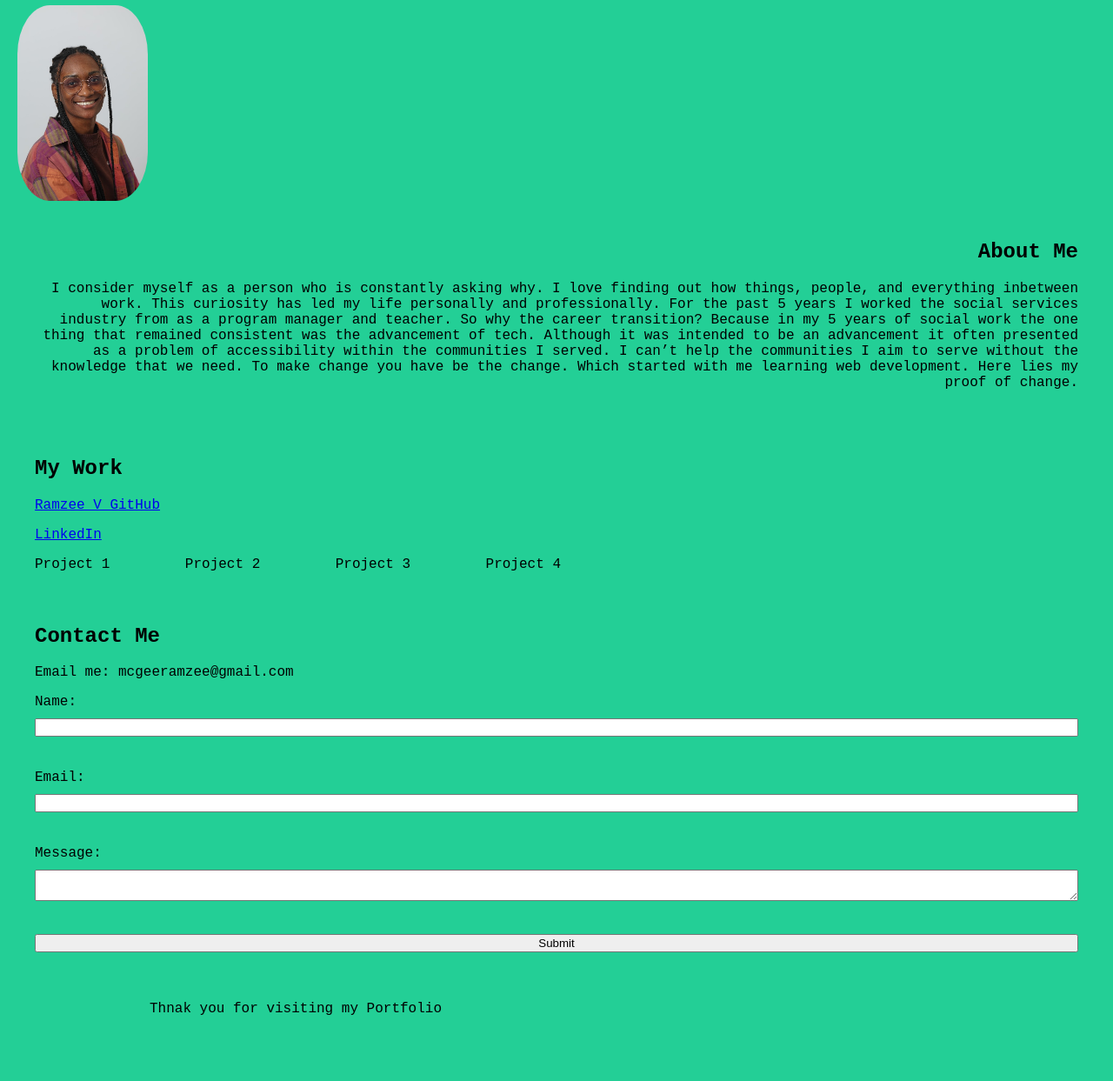
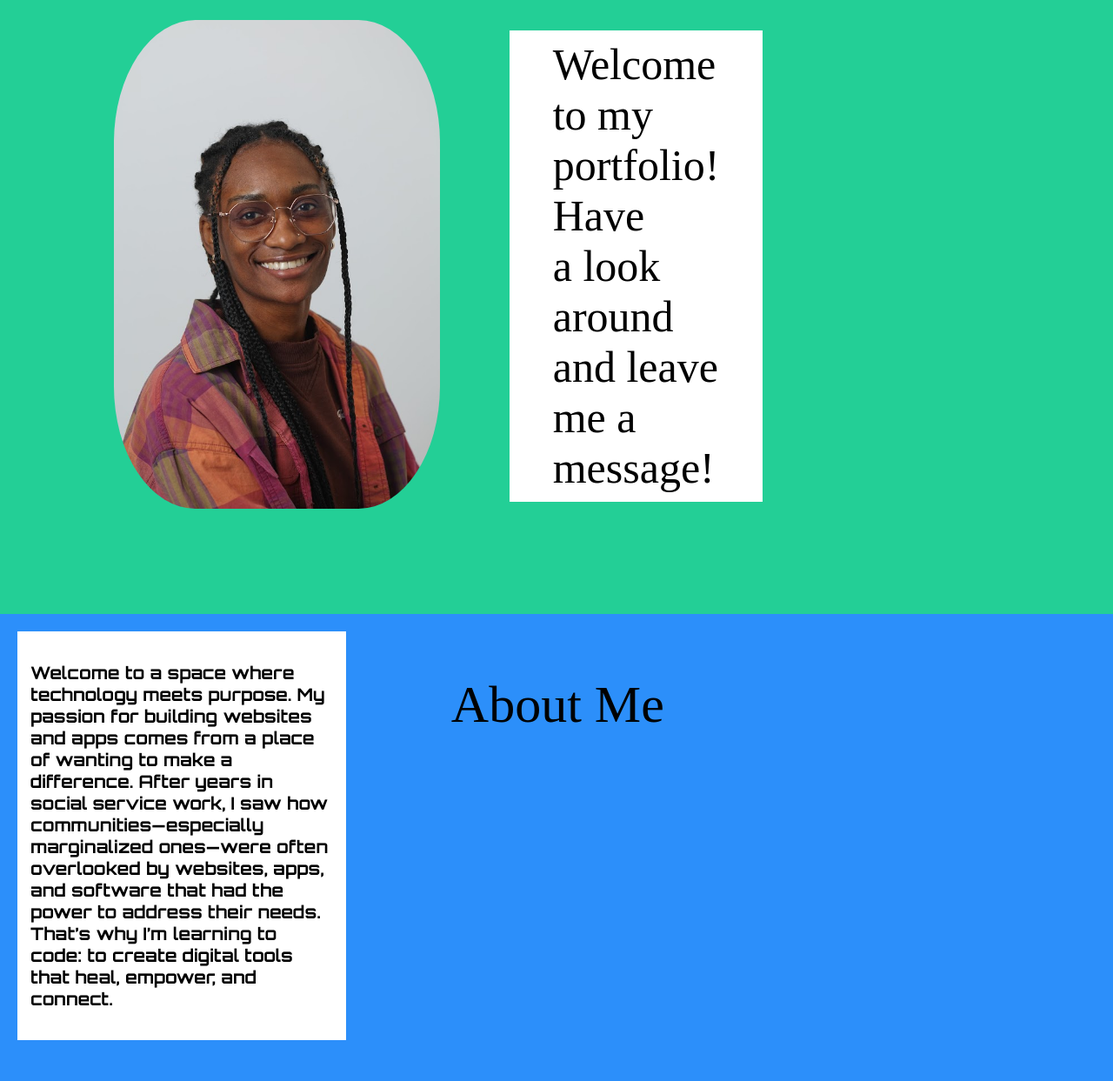
Before and after one commit to rmcgee25/My-Portfolio, a plain HTML site: page index.html in a window 1280 px wide. Shown: the part 94-1337 px from the top of the page at 87% size. Before the commit the page ends 1229 px from the top, so only its background shows below. Drawn offline with Linux system fonts and the light colour scheme; a web font is replaced by a local one.

Commit message:
updated entire web page

```diff
--- a/index.html
+++ b/index.html
@@ -6,69 +6,77 @@
     <meta name="viewport" content="width=device-width, initial-scale=1">
     <title>Ramzee V's Portfolio</title>
     <link rel="stylesheet" href="styles.css">
+    <style>
+        @import url('https://fonts.googleapis.com/css2?family=New+Amsterdam&family=Orbitron:wght@400..900&display=swap');
+        </style>
 </head>
 
 <body>
-
+<div id="navContainer">
     <nav>
         <ul>
             <li><a href="#home">Home</a></li>
-            <li><a href="#about">About Ramzee</a></li>
-            <li><a href="#work">My Work</a></li>
-            <li><a href="#contact">Contact Me</a></li>
+            <li><a href="#about">About Me</a></li>
+            <li><a href="#projects">Portfolio</a></li>
+            <li><a href="#contactContainer">Contact</a></li>
         </ul>
     </nav>
+</div>
 
+    <section id="home">
+        <div class="homeItems">
+            <img src="headshot.jpg" alt="Ramzee V's Headshot">
+        </div>
+        <div class="homeItems">
+            <h1>Welcome to my<br>portfolio!  Have<br>a look around<br>and leave me a<br>message!</h1>
+        </div>
+    </section>
 
-    <div id="home">
-        <h1>Welcome to My Portfolio</h1>
-        <img src="headshot.jpg" alt="A picture of me" width="200" height="300">
-    </div>
+    <section id="about">
+        <h2>About Me</h2>
+        <div id="aboutOne">
+            <p>Welcome to a space where technology meets purpose. My passion for building websites and apps comes from a place of wanting to make a difference. After years in social service work, I saw how communities—especially marginalized ones—were often overlooked by websites, apps, and software that had the power to address their needs. That’s why I’m learning to code: to create digital tools that heal, empower, and connect.</p>
+        </div>
+        <div id="aboutTwo">
+            <p>As someone who’s experienced and worked alongside those who’ve been underserved, I’m committed to building technology that speaks to us—meeting people where they are and offering what’s been missing. This is more than a portfolio; it’s a reflection of my belief in tech as a tool for positive change.</p>
+        </div>
+        <div id="aboutThree">
+            <p>Well, that’s the hope! This portfolio is a snapshot of my journey toward that goal, showcasing a collection of beginner to intermediate projects created by me.</p>
+        </div>
+        </section>
 
-    <div id="about" class="about">
-        <h2>About Me</h2>
-        <p>I consider myself as a person who is constantly asking why. I love finding out how things, people, and everything inbetween work.
-            This curiosity has led my life personally and professionally. For the past 5 years I worked the social services industry from as a program manager
-            and teacher. So why the career transition? Because in my 5 years of social work the one thing that remained consistent was the
-            advancement of tech. Although it was intended to be an advancement it often presented as a problem of accessibility within the communities I
-            served. I can’t help the communities I aim to serve without the knowledge that we need. To make change you have be the change.
-            Which started with me learning web development. Here lies my proof of change.
-        </p>
-    </div>
+    <section id="projects">
+        <h2>My Projects</h2>
+        <ul id="webProjects">
+            <li><a href="https://rmcgee25.github.io/ramzee-mcgeew-jupiter/">Resume Website</a></li>
+            <li><a href="https://rmcgee25.github.io/ramzee-api-portfolio/">API Project</a></li>
+            <li><a href="https://github.com/rmcgee25/ramzee-api-portfolio/blob/main/script.js">Javascript Project</a></li>
+        </ul>
 
-    <div class="work">
-        <h2>My Work</h2>
-        <p> <a href="https://github.com/rmcgee25" target="_blank"> Ramzee V GitHub</a></p>
-        <p><a href="https://www.linkedin.com/in/ramzee-mcgee-williams/" target="_blank">LinkedIn</a></p>
-        <div class="projects">
-            <div class="project-thumbnail">Project 1</div>
-            <div class="project-thumbnail">Project 2</div>
-            <div class="project-thumbnail">Project 3</div>
-            <div class="project-thumbnail">Project 4</div>
-        </div>
-    </div>
+       <!--<ul id="filmProjects">
+            <li>The Love Journal</li>
+        </ul> -->
+    </section>
 
-    <div class="contact">
-        <h2>Contact Me</h2>
-        <p id="email">Email me: mcgeeramzee@gmail.com</p>
+    <section id="contactContainer">
+        <h2>Contact Information</h2>
         <form action="submit-form" method="post">
             <label for="name">Name:</label>
             <input type="text" id="name" name="name" required>
-            <br>
             <label for="email">Email:</label>
             <input type="email" id="email" name="email" required>
-            <br>
             <label for="message">Message:</label>
             <textarea id="message" name="message" required></textarea>
-            <br>
             <input type="submit" value="Submit">
         </form>
-    </div>
+
+        <p> <a href="https://github.com/rmcgee25" target="_blank">Ramzee V GitHub</a></p>
+        <p><a href="https://www.linkedin.com/in/ramzee-mcgee-williams/" target="_blank">LinkedIn</a></p>
+    </section>
 
     <footer>
-        <p>Thnak you for visiting my Portfolio</p>
+        <p>Thank you for visiting my Portfolio</p>
     </footer>
-
 
 </body>
 
--- a/styles.css
+++ b/styles.css
@@ -1,58 +1,103 @@
+html, body {
+    margin: 0;
+    padding: 0;
+    height: 100%;
+    scroll-snap-type: y mandatory;
+}
 body {
-    font-family: 'Courier New';
-    margin: 10px;
-    padding: 10px;
-    background-color: rgb(35, 207, 150)
+    background-color: #23cf96;
+    font-family: "Orbitron", serif;
+}
+
+h1 {
+    font-size: 50px;
+    background-color: white;
+    padding: 10px 50px 10px 50px;
+    font-family: "New Amsterdam", serif;
+    font-weight: 400;
+    font-style: normal;
+    margin-left: 40px;
+}
+
+#navContainer {
+   float: right;
 }
 
 nav ul {
     list-style-type: none;
-    background-color: #333;
+    margin: 0;
+    padding: 0;
 }
 
 nav ul li {
     float: left;
 }
 
-li a{
+li a {
     display: block;
-    color: rgb(255, 255, 255);
+    background-color: white;
+    color: black;
     text-align: right;
-    padding: 15px 15px;
+    padding: 10px;
     text-decoration: none;
     font-weight: bold;
     font-size: large;
+    font-size: 20px;
 }
 
 li a:hover {
-    background-color: #111;
+    background-color: white;
 }
 
 img {
-    max-width: 150px;
     height: auto;
     border-radius: 25%;
+    width: 375px;
+    margin-left: 60px;
 }
 
-.about{
-    text-align: right;
-    padding: 20px;
+section {
+    height: 100vh;
+    scroll-snap-align: start;
 }
 
-.work, .contact {
-    padding: 20px;
+#home {
+    display: flex;
+    align-items: center;
+    justify-content: center;
+    gap: 40px;
+   margin-left: 100px;
 }
 
-.projects {
+#about {
+    background-color: #2c8ffa;
     display: grid;
-    grid-template-columns: repeat(auto-fill, minmax(150px, 1fr));
-    gap: 10px;
+    gap: 50px;
+    font-size: 20px;
+    font-weight: bold;
 }
 
-.projects-thumbnail {
-    background-color: #ddd;
-    padding: 20px;
-    text-align: center;
+#aboutOne {
+    background-color: white;
+    grid-column: 1;
+    grid-row: 1;
+    margin: 20px 0 0 20px;
+    padding: 15px;
+}
+
+#aboutTwo {
+    background-color: #23cf96;
+    grid-column: 2;
+    grid-row: 2;
+    padding: 15px;
+}
+
+#aboutThree {
+    background-color: white;
+    grid-column: 3;
+    grid-row: 3;
+    margin: 0 20px 20px 0;
+    padding: 15px;
 }
 
 form {
@@ -61,10 +106,35 @@ form {
     gap: 10px;
 }
 
-footer {
+#contactContainer {
+    background-color: #2c8ffa;
+}
+
+h2 {
+    font-family: "New Amsterdam", serif;
+    font-weight: 400;
+    font-style: normal;
+    font-size: 60px;
     text-align: center;
-    margin-top: 20px;
-    color: black;
-    position: fixed;
-    width: 50%;
+    padding-top: 20px;
 }
+
+#webProjects {
+    list-style-type: none;
+    display: grid;
+    grid-template-columns: auto auto auto;
+    justify-content: space-around;
+}
+
+#webProjects li a {
+    background-color: white;
+    font-family: "Orbitron", serif;
+    font-weight: bold;
+    text-align: center;
+    padding: 30px;
+    font-size: 50px;
+}
+
+#webProjects li a:hover {
+    background-color: #2c8ffa;
+}
```
